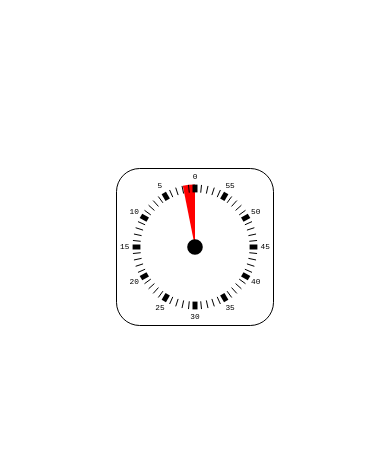
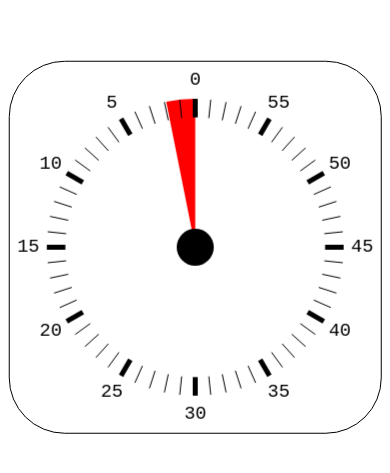
Before and after one commit to jorenvo/timer, a website with bundled scripts: page src/index.html in a window 390 px wide. Shown: the part 175-648 px from the top of the page. Built offline with nearby package versions, Linux system fonts and the light colour scheme.

Commit message:
Make it responsive
To take almost the full width on mobile.

```diff
--- a/src/timer.css
+++ b/src/timer.css
@@ -15,3 +15,9 @@ body {
     border: 0.5vw solid black;
     border-radius: 15%;
 }
+
+@media screen and (max-width: 768px) {
+    #timer-canvas {
+        width: 95%;
+    }
+}
```
